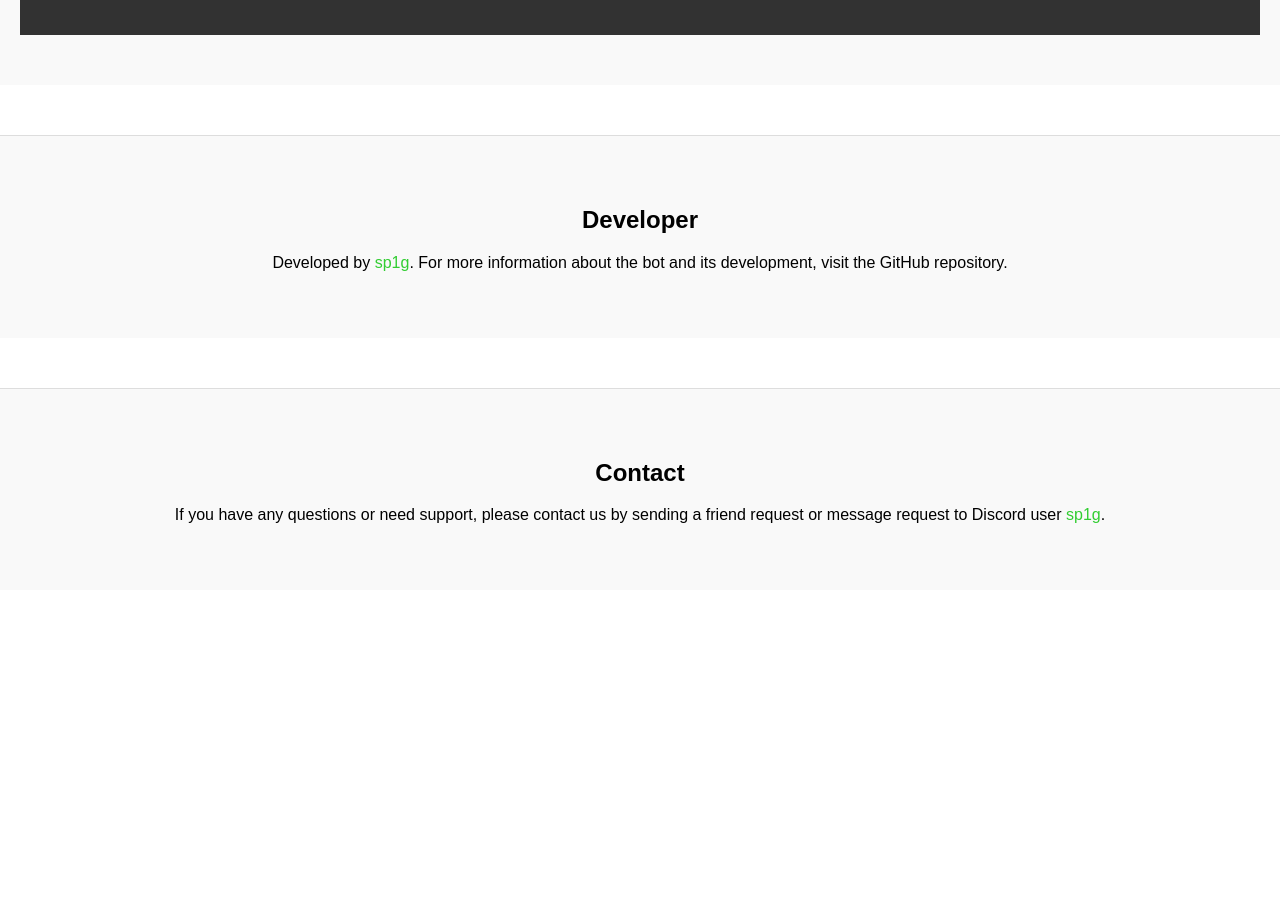
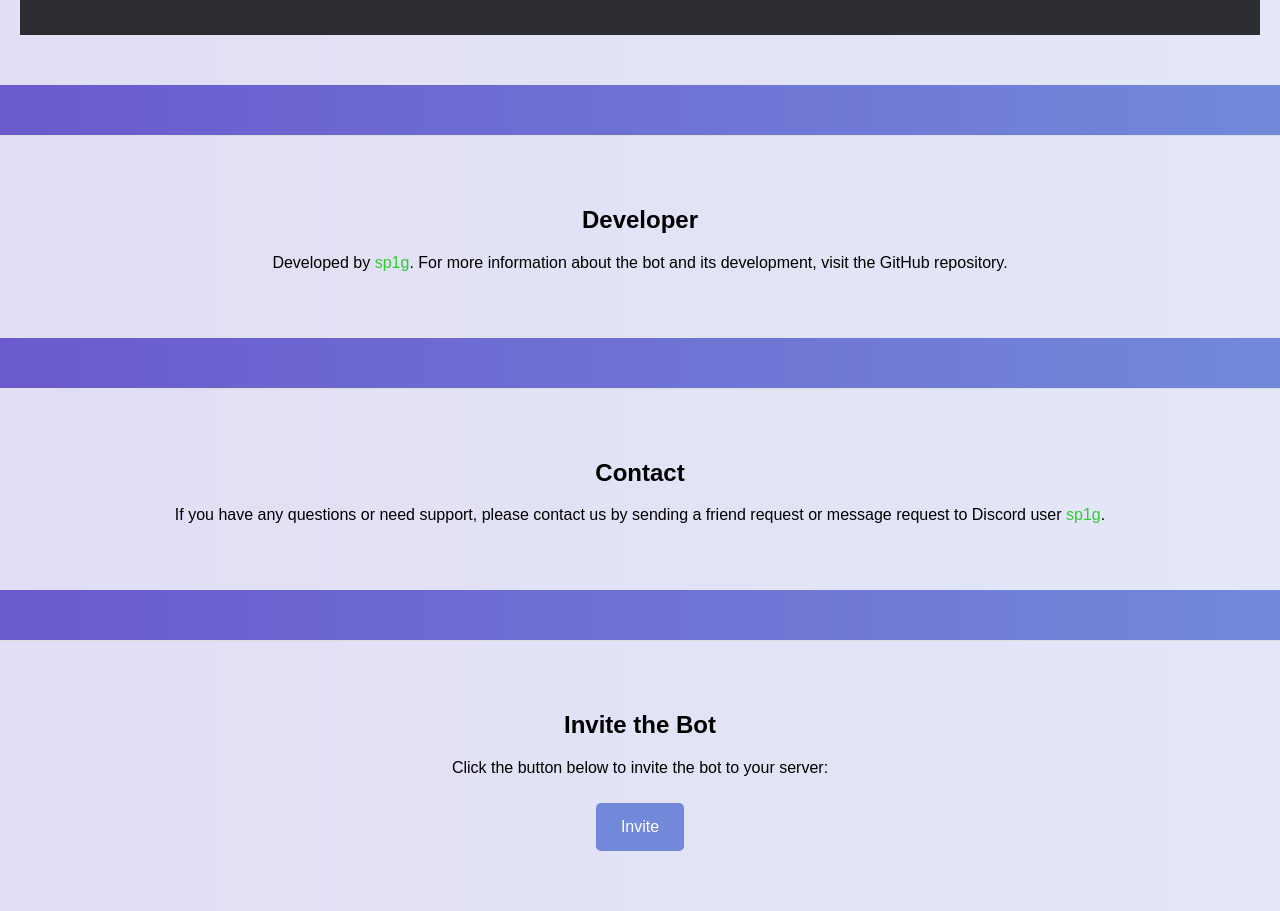
Before and after one commit to Spiggyy/Spig, a plain HTML site: page index.html in a window 1280 px wide. Shown: the part 1240-2151 px from the top of the page. Before the commit the page ends 1830 px from the top, so only its background shows below. Drawn offline with Linux system fonts and the light colour scheme.

Commit message:
index.html
Signed-off-by: Spiggyy <thesuperiorgodofwar@gmail.com>

```diff
--- a/index.html
+++ b/index.html
@@ -10,6 +10,7 @@
             text-align: center;
             margin: 0;
             padding: 0;
+            background: linear-gradient(to right, #6a5acd, #7289da);
         }
         nav {
             background-color: #333;
@@ -50,7 +51,7 @@
             background-color: #5b6eae;
         }
         .section {
-            background-color: #f9f9f9;
+            background-color: rgba(255, 255, 255, 0.8);
             padding: 50px 20px;
             margin-top: 50px;
             border-top: 1px solid #ddd;
@@ -67,20 +68,10 @@
             flex-direction: column;
             justify-content: center;
             align-items: center;
-            animation: typingAnimation 5s steps(40) forwards, fadeInText 2s 1s forwards;
         }
         .landing h1 {
             color: blue;
             font-size: 4em;
-            opacity: 0;
-        }
-        @keyframes typingAnimation {
-            from { width: 0; }
-        }
-        @keyframes fadeInText {
-            to {
-                opacity: 1;
-            }
         }
         .developer-name {
             color: #32cd32;
@@ -105,7 +96,7 @@
         <a href="#about">About</a>
         <a href="#developer">Developer</a>
         <a href="#contact">Contact</a>
-        <a href="https://discord.com/oauth2/authorize?client_id=1227683941767708672&permissions=8&scope=bot" class="button" target="_blank">Invite</a>
+        <a href="#invite" class="button">Invite</a>
     </nav>
 
     <div id="home" class="landing">
@@ -136,5 +127,11 @@
         <h2>Contact</h2>
         <p>If you have any questions or need support, please contact us by sending a friend request or message request to Discord user <span class="developer-name">sp1g</span>.</p>
     </div>
+
+    <div id="invite" class="section">
+        <h2>Invite the Bot</h2>
+        <p>Click the button below to invite the bot to your server:</p>
+        <a href="https://discord.com/oauth2/authorize?client_id=1227683941767708672&permissions=8&scope=bot" class="button" target="_blank">Invite</a>
+    </div>
 </body>
-</html>
+            </html>
```
